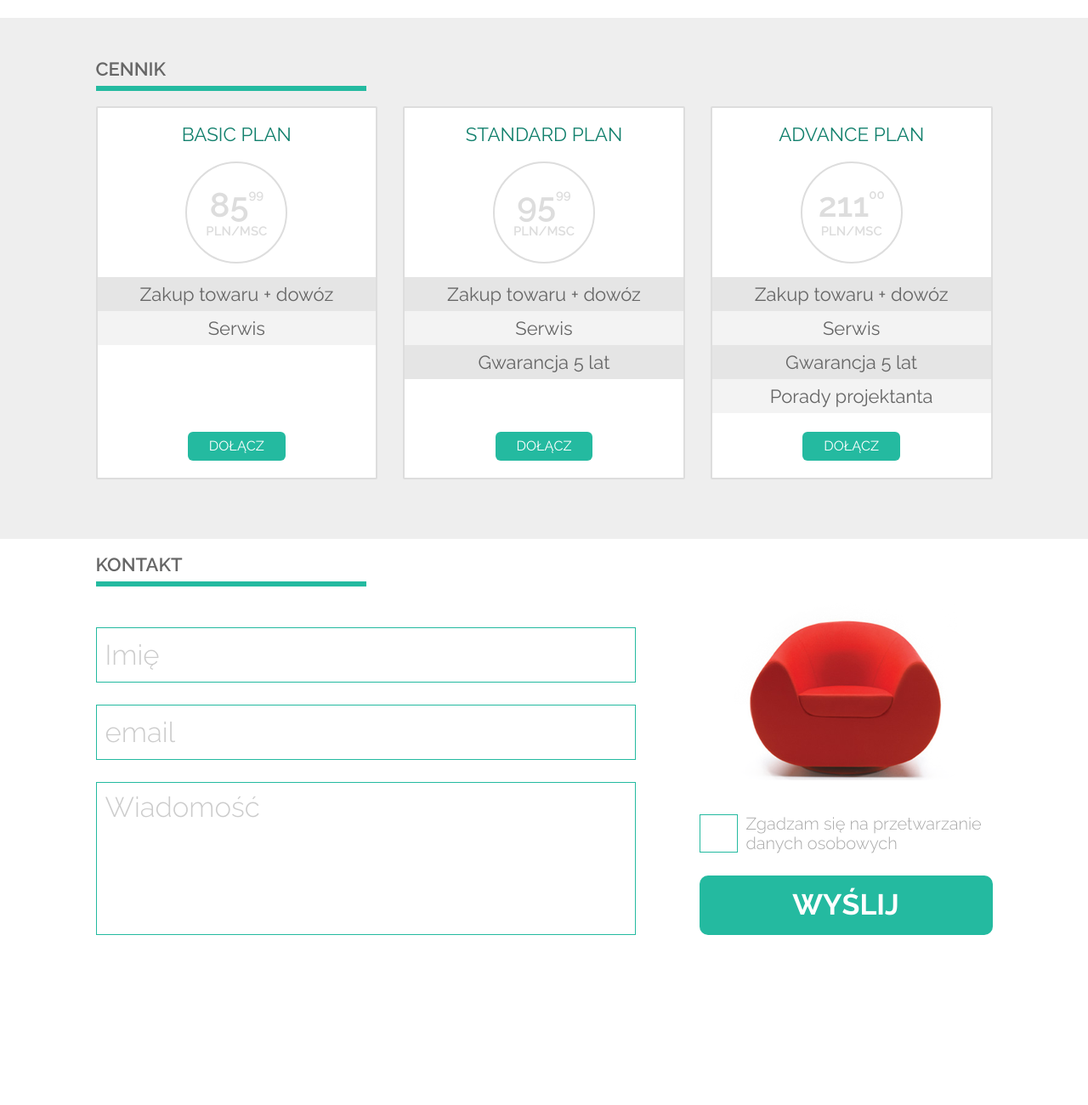
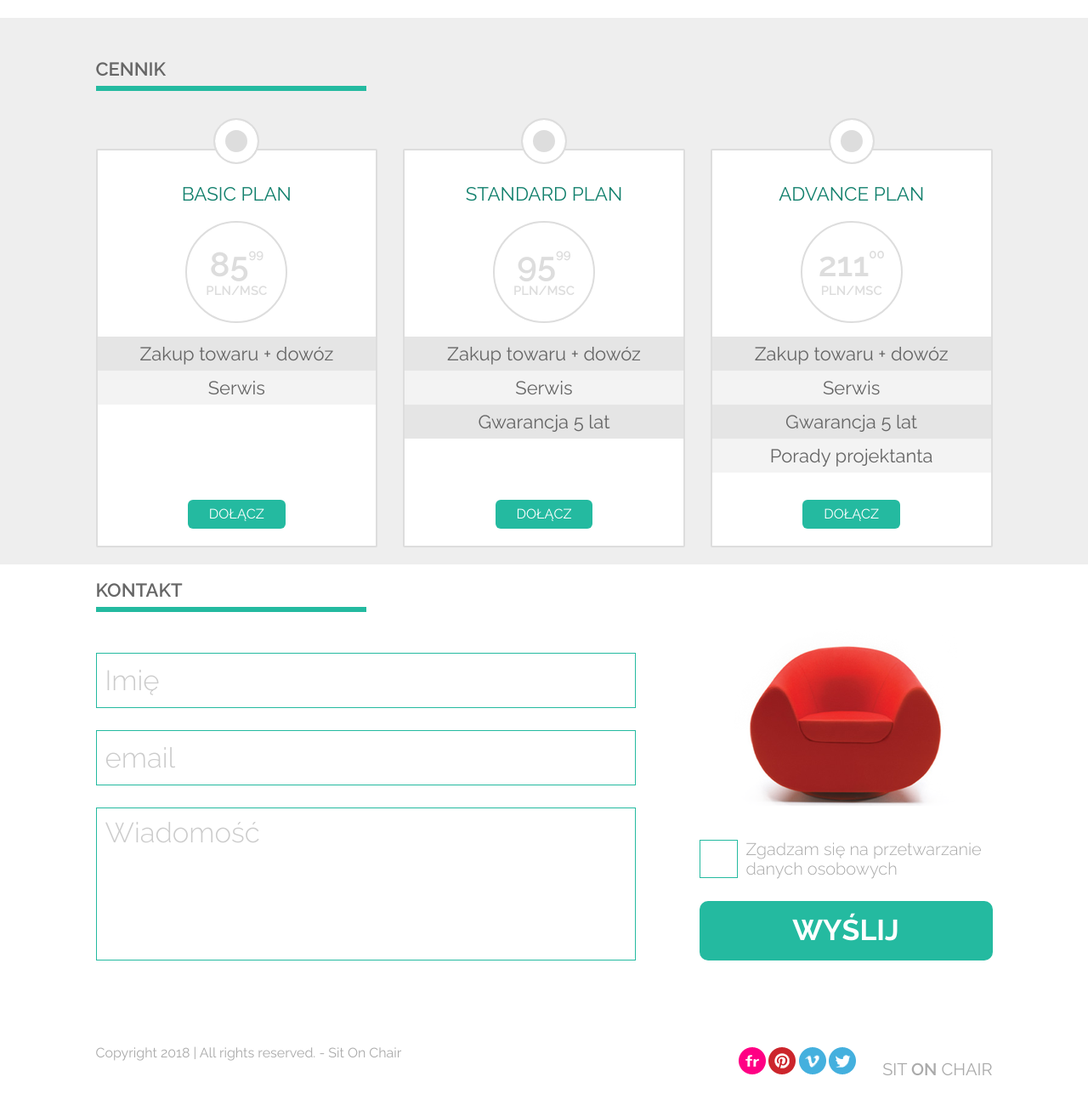
Before and after one commit to BartBorowiec/SitOnChair, a plain HTML site: page index.html in a window 1280 px wide. Shown: the part 880-2180 px from the top of the page at 85% size. Before the commit the page ends 2080 px from the top, so only its background shows below. Drawn offline with Linux system fonts and the light colour scheme.

Commit message:
footer done, ship it

```diff
--- a/css/style.css
+++ b/css/style.css
@@ -354,7 +354,22 @@ textarea.form-control{
     position: relative;
     color: #DDD;
     height: 100%;
-    padding-bottom: 60px;
+    padding: 20px 0;
+    margin-top: 50px;
+}
+.prices-box:after{
+    content:'';
+    width: 50px;
+    height: 50px;
+    background-color: #DDD;
+    border: 2px solid #DDD;
+    border-radius:50%;
+    display: block;
+    position: absolute;
+    left: 50%;
+    transform: translateX(-50%);
+    top: -38px;
+    box-shadow: inset 0 0 0 12px white;
 }
 .prices-title {
     text-transform: uppercase;
@@ -457,3 +472,24 @@ textarea.form-control{
 .article-box-content p:last-child {
     margin-bottom: 0;
 }
+
+.main-footer .container {
+    display: flex;
+    justify-content: space-between;
+    color: #aaaaaa;
+    margin-bottom: 60px;
+}
+.footer-copyright {
+    display: inline-block;
+}
+.footer-links {
+    display: inline-block;
+    text-transform: uppercase;
+    font-size: 20px;
+}
+.footer-links img:last-of-type {
+    margin-right: 30px;
+}
+.footer-links span {
+    font-weight: 600;
+}
--- a/index.html
+++ b/index.html
@@ -218,5 +218,16 @@
         </form>
     </div>
 </section>
+
+<footer class="main-footer">
+    <div class="container">
+        <div class="footer-copyright">
+            Copyright 2018 | All rights reserved. - Sit On Chair
+        </div>
+        <div class="footer-links">
+            <img src="images/flickr.png"><img src="images/pinterest.png"><img src="images/vimeo.png"><img src="images/twitter.png">Sit <span>on</span> chair</div>
+    </div>
+</footer>
+
 </body>
 </html>
```
